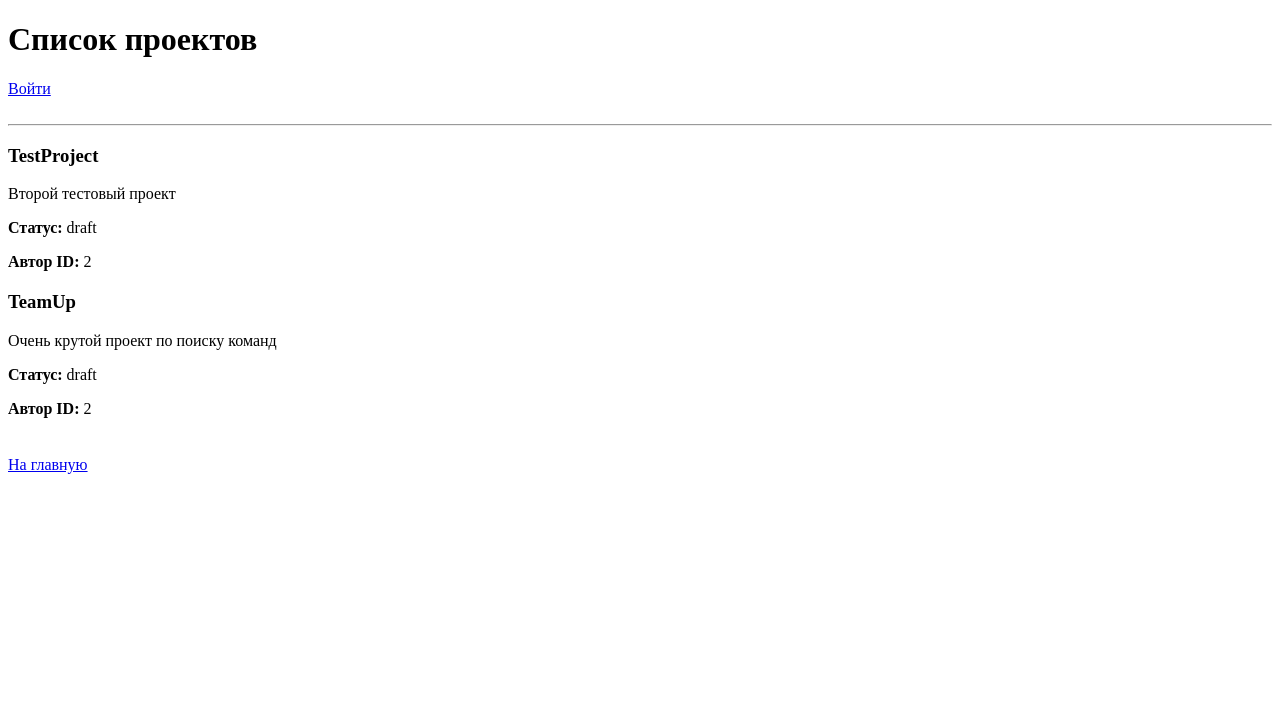
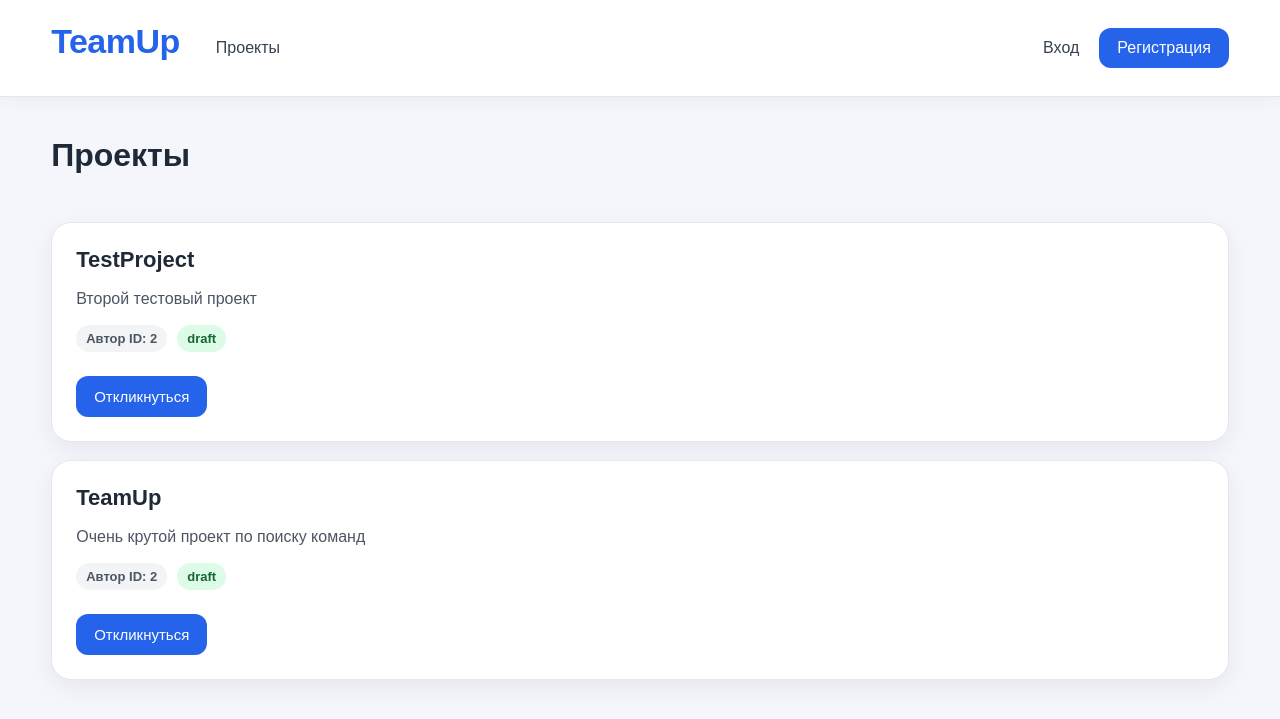
Before and after one commit to khlystovakatya/teamup, a FastAPI app: page /projects in a window 1280 px wide. Shown: the top 719 px of the page. Run offline with FastAPI, Linux system fonts and the light colour scheme; data comes from the database, SQL or seed files in the repository; both versions use the stored data as it was after the commit.

Commit message:
added frontend

```diff
--- a/app/main.py
+++ b/app/main.py
@@ -1,4 +1,5 @@
 from fastapi import FastAPI
+from fastapi.staticfiles import StaticFiles
 from starlette.middleware.sessions import SessionMiddleware
 
 from app.api.auth import router as auth_router
@@ -11,6 +12,8 @@ from app.models.project import Project
 from app.models.application import Application
 
 app = FastAPI()
+
+app.mount("/static", StaticFiles(directory="static"), name="static")
 
 app.add_middleware(SessionMiddleware, secret_key="super-secret-key")
 
--- /dev/null
+++ b/static/css/style.css
@@ -0,0 +1,383 @@
+* {
+    box-sizing: border-box;
+}
+
+body {
+    font-family: Arial, sans-serif;
+    background: #f4f6fb;
+    margin: 0;
+    color: #1f2937
+}
+
+a {
+    color: inherit;
+    text-decoration: none;
+}
+
+.container {
+    width: min(1280px, 92%);
+    margin: 0 auto;
+}
+
+.header {
+    background: #ffffff;
+    border-bottom: 1px solid #e5e7eb;
+    position: sticky;
+    top: 0;
+    z-index: 10;
+    box-shadow: 0 4px 16px rgba(15, 23, 42, 0.04);
+}
+
+.header-inner {
+    min-height: 96px;
+    display: flex;
+    align-items: center;
+    justify-content: space-between;
+    gap: 36px;
+}
+
+.logo {
+    font-size: 34px;
+    font-weight: 800;
+    color: #2563eb;
+    letter-spacing: -0.5px;
+    flex-shrink: 0;
+    line-height: 1;
+    transform: translateY(-7px);
+}
+
+.logo:hover {
+    color: #1d4ed8;
+    transform: translateY(-1px);
+}
+
+.nav {
+    flex: 1;
+    display: flex;
+    align-items: center;
+    justify-content: space-between;
+}
+
+.nav-left {
+    display: flex;
+    align-items: center;
+    gap: 28px;
+}
+
+.nav-right {
+    display: flex;
+    align-items: center;
+    gap: 20px;
+}
+
+.nav a {
+    color: #374151;
+    padding: 10px 0;
+    line-height: 1;
+    white-space: nowrap;
+    transition: color 0.2s ease, transform 0.2s ease;
+}
+
+.nav a:hover {
+    color: #2563eb;
+    transform: translateY(-1px);
+}
+
+.nav-button {
+    background: #2563eb;
+    color: white !important;
+    padding: 12px 18px !important;
+    border-radius: 12px;
+    transition: background 0.2s ease, transform 0.2s ease, box-shadow 0.2s ease;
+}
+
+.nav-button:hover {
+    background: #1d4ed8;
+    color: white !important;
+    transform: translateY(-2px);
+    box-shadow: 0 8px 18px rgba(37, 99, 235, 0.25);
+}
+
+.nav-exit {
+    background: #dc2626;
+    color: white !important;
+    padding: 14px 24px !important;
+    border-radius: 14px;
+    font-weight: 700;
+    line-height: 1;
+    transition: background 0.2s ease, transform 0.2s ease, box-shadow 0.2s ease;
+}
+
+.nav-exit:hover {
+    background: #b91c1c;
+    color: white !important;
+    transform: translateY(-2px);
+    box-shadow: 0 8px 18px rgba(220, 38, 38, 0.25);
+}
+
+.main {
+    padding: 40px 0;
+}
+
+.hero {
+    background: linear-gradient(135deg, #2563eb, #7c3aed);
+    color: white;
+    border-radius: 28px;
+    padding: 56px;
+    margin-bottom: 32px;
+}
+
+.hero h1 {
+    margin: 0 0 16px;
+    font-size: 44px;
+}
+
+.hero p {
+    max-width: 650px;
+    font-size: 18px;
+    line-height: 1.6;
+    opacity: 0.95;
+}
+
+.hero-actions {
+    margin-top: 28px;
+    display: flex;
+    gap: 14px;
+}
+
+.button {
+    display: inline-block;
+    border: none;
+    cursor: pointer;
+    background: #2563eb;
+    color: white;
+    padding: 12px 18px;
+    border-radius: 12px;
+    font-size: 15px;
+}
+
+.button:hover {
+    background: #1d4ed8;
+}
+
+.button-light {
+    background: white;
+    color: #2563eb;
+}
+
+.button-light:hover {
+    background: #eff6ff;
+}
+
+.button-secondary {
+    background: #e5e7eb;
+    color: #111827;
+}
+
+.button-secondary:hover {
+    background: #d1d5db;
+}
+
+.button-danger {
+    background: #dc2626;
+}
+
+.button-danger:hover {
+    background: #b91c1c;
+}
+
+.card {
+    background: white;
+    border: 1px solid #e5e7eb;
+    border-radius: 20px;
+    padding: 24px;
+    box-shadow: 0 8px 24px rgba(15, 23, 42, 0.06);
+}
+
+.card + .card {
+    margin-top: 18px;
+}
+
+.page-title {
+    margin: 0 0 24px;
+    font-size: 32px;
+}
+
+.page-header {
+    display: flex;
+    align-items: center;
+    justify-content: space-between;
+    gap: 20px;
+    margin-bottom: 24px;
+}
+
+.form {
+    width: 100%;
+    max-width: none;
+}
+
+.form-group {
+    margin-bottom: 20px;
+}
+
+.form-group label {
+    display: block;
+    margin-bottom: 8px;
+    font-weight: 600;
+    color: #374151;
+}
+
+.form-control {
+    width: 100%;
+    max-width: 100%;
+    border: 1px solid #d1d5db;
+    background: white;
+    border-radius: 12px;
+    padding: 12px 14px;
+    font-size: 14px;
+    font-family: inherit;
+}
+
+.form-control:focus {
+    outline: none;
+    border-color: #2563eb;
+    box-shadow: 0 0 0 3px rgba(37, 99, 235, 0.15);
+}
+
+textarea.form-control {
+    min-height: 160px;
+    resize: vertical;
+    font-family: inherit;
+}
+
+.alert {
+    padding: 14px 16px;
+    border-radius: 12px;
+    margin-bottom: 20px;
+}
+
+.alert-info {
+    background: #eff6ff;
+    color: #1d4ed8;
+    border: 1px solid #bfdbfe;
+}
+
+.alert-error {
+    background: #fef2f2;
+    color: #b91c1c;
+    border: 1px solid #fecaca;
+}
+
+.project-grid {
+    display: grid;
+    gap: 18px;
+}
+
+.project-card {
+    display: flex;
+    flex-direction: column;
+    gap: 14px;
+}
+
+.project-card h3 {
+    margin: 0;
+    font-size: 22px;
+}
+
+.project-card p {
+    margin: 0;
+    line-height: 1.5;
+    color: #4b5563;
+}
+
+.meta {
+    display: flex;
+    flex-wrap: wrap;
+    gap: 10px;
+    font-size: 14px;
+}
+
+.badge {
+    display: inline-block;
+    background: #eef2ff;
+    color: #3730a3;
+    border-radius: 999px;
+    padding: 6px 10px;
+    font-size: 13px;
+    font-weight: 600;
+}
+
+.badge-success {
+    background: #dcfce7;
+    color: #166534;
+}
+
+.badge-warning {
+    background: #fef3c7;
+    color: #92400e;
+}
+
+.badge-muted {
+    background: #f3f4f6;
+    color: #4b5563;
+}
+
+.empty {
+    color: #6b7280;
+    padding: 30px;
+    text-align: center;
+}
+
+.user-panel {
+    margin-bottom: 24px;
+}
+
+.user-panel p {
+    margin: 6px 0;
+}
+
+.actions {
+    display: flex;
+    flex-wrap: wrap;
+    gap: 10px;
+    margin-top: 10px;
+}
+
+@media (max-width: 760px) {
+    .header-inner {
+        min-height: auto;
+        padding: 22px 0;
+        align-items: flex-start;
+        flex-direction: column;
+        gap: 18px;
+    }
+
+    .logo {
+        font-size: 30px;
+    }
+
+    .nav {
+        width: 100%;
+        justify-content: flex-start;
+        flex-wrap: wrap;
+        gap: 12px 18px;
+        font-size: 15px;
+    }
+
+    .nav-exit {
+        margin-left: 0;
+    }
+
+    .hero {
+        padding: 32px;
+    }
+
+    .hero h1 {
+        font-size: 34px;
+    }
+
+    .page-header {
+        align-items: flex-start;
+        flex-direction: column;
+    }
+}
--- /dev/null
+++ b/templates/base.html
@@ -0,0 +1,46 @@
+<!DOCTYPE html>
+<html lang="ru">
+<head>
+    <meta charset="UTF-8">
+    <title>{% block title %}TeamUp{% endblock %}</title>
+    <link rel="stylesheet" href="/static/css/style.css">
+</head>
+<body>
+    <header class="header">
+        <div class="container header-inner">
+            <a class="logo" href="/">TeamUp</a>
+
+            <nav class="nav">
+                <div class="nav-left">
+                    <a href="/projects">Проекты</a>
+
+                    {% if user_name %}
+                        <a href="/projects/create">Создать проект</a>
+                        <a href="/my-projects">Мои проекты</a>
+                        <a href="/my-applications">Мои отклики</a>
+
+                        {% if user_role == "admin" %}
+                            <a href="/admin/projects">Админ</a>
+                        {% endif %}
+                    {% endif %}
+                </div>
+
+                <div class="nav-right">
+                    {% if user_name %}
+                        <a href="/logout" class="nav-exit">Выйти</a>
+                    {% else %}
+                        <a href="/login">Вход</a>
+                        <a href="/register" class="nav-button">Регистрация</a>
+                    {% endif %}
+                </div>
+            </nav>
+        </div>
+    </header>
+
+    <main class="main">
+        <div class="container">
+            {% block content %}{% endblock %}
+        </div>
+    </main>
+</body>
+</html>
--- a/templates/projects.html
+++ b/templates/projects.html
@@ -1,57 +1,64 @@
-<!DOCTYPE html>
-<html lang="ru">
-<head>
-    <meta charset="UTF-8">
-    <title>Проекты</title>
-</head>
-<body>
-    <h1>Список проектов</h1>
+{% extends "base.html" %}
 
-    {% if message %}
-        <p style="color: blue;"><strong>{{ message }}</strong></p>
-    {% endif %}
+{% block title %}Проекты{% endblock %}
+
+{% block content %}
+
+{% if message %}
+    <div class="alert alert-info">
+        {{ message }}
+    </div>
+{% endif %}
+
+<div class="page-header">
+    <h1 class="page-title">Проекты</h1>
 
     {% if user_name %}
-        <p><strong>Вы вошли как:</strong> {{ user_name }}</p>
-        <a href="/projects/create">Создать проект</a>
-        <br><br>
-        <a href="/my-applications">Мои отклики</a>
-        <br><br>
-        <a href="/logout">Выйти</a>
-    {% else %}
-        <a href="/login">Войти</a>
-        <br><br>
+        <a href="/projects/create" class="button">Создать проект</a>
     {% endif %}
+</div>
 
-    <hr>
+{% if projects %}
+    <div class="projects-grid">
+        {% for project in projects %}
+            <div class="card project-card">
+                <h3>{{ project.title }}</h3>
 
-    {% if projects %}
-        {% for project in projects %}
-            <div style="margin-bottom: 20px;">
-                <h3>{{ project.title }}</h3>
                 <p>{{ project.description }}</p>
-                <p><strong>Статус:</strong> {{ project.status }}</p>
-                <p><strong>Автор ID:</strong> {{ project.owner_id }}</p>
 
-                {% if user_id %}
-                    {% if project.owner_id == user_id %}
-                        <p><strong>Это ваш проект.</strong></p>
+                <div class="meta">
+                    <span class="badge badge-muted">
+                        Автор ID: {{ project.owner_id }}
+                    </span>
+
+                    <span class="badge badge-success">
+                        {{ project.status}}
+                    </span>
+                </div>
+
+                <div class="actions">
+                    {% if user_id == project.owner_id %}
+                        <span class="badge">Ваш проект</span>
+
                     {% elif project.id in applied_project_ids %}
-                        <p><strong>Вы уже откликнулись на этот проект.</strong></p>
+                        <span class="badge badge-warning">
+                            Вы уже откликнулись
+                        </span>
+
                     {% else %}
-                        <form method="post" action="/projects/{{ project.id }}/apply">
-                            <button type="submit">Откликнуться</button>
+                        <form action="/projects/{{ project.id }}/apply" method="post">
+                            <button class="button" type="submit">
+                                Откликнуться
+                            </button>
                         </form>
                     {% endif %}
-                {% endif %}
+                </div>
             </div>
-            </hr>
         {% endfor %}
-    {% else %}
-        <p>Пока проектов нет.</p>
-    {% endif %}
-
-    <br>
-    <a href="/">На главную</a>
-</body>
-</html>
+    </div>
+{% else %}
+    <div class="empty">
+        Пока нет проектов.
+    </div>
+{% endif %}
+{% endblock %}
```
Also changed, not shown: app/api/projects.py (+38 -12 lines), templates/create_project.html (+33 -24 lines), templates/index.html (+48 -36 lines), test.db.
